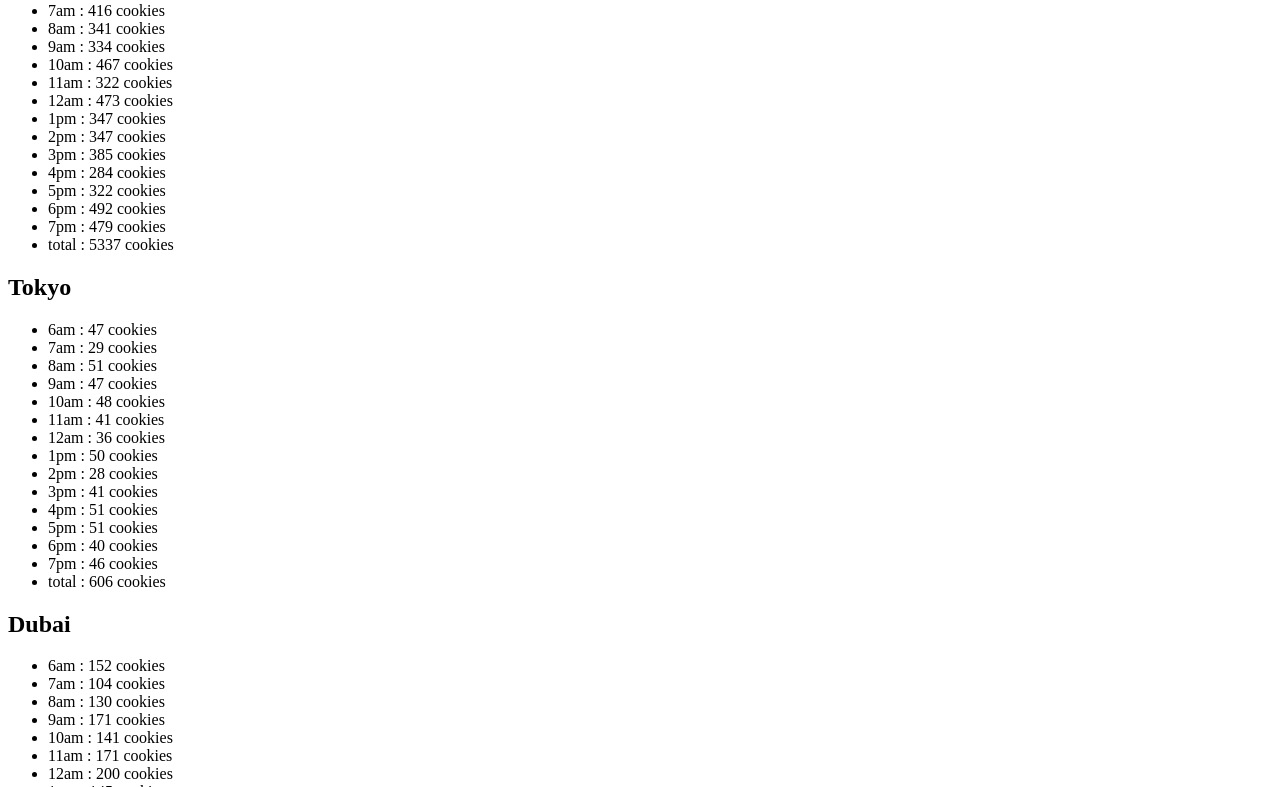
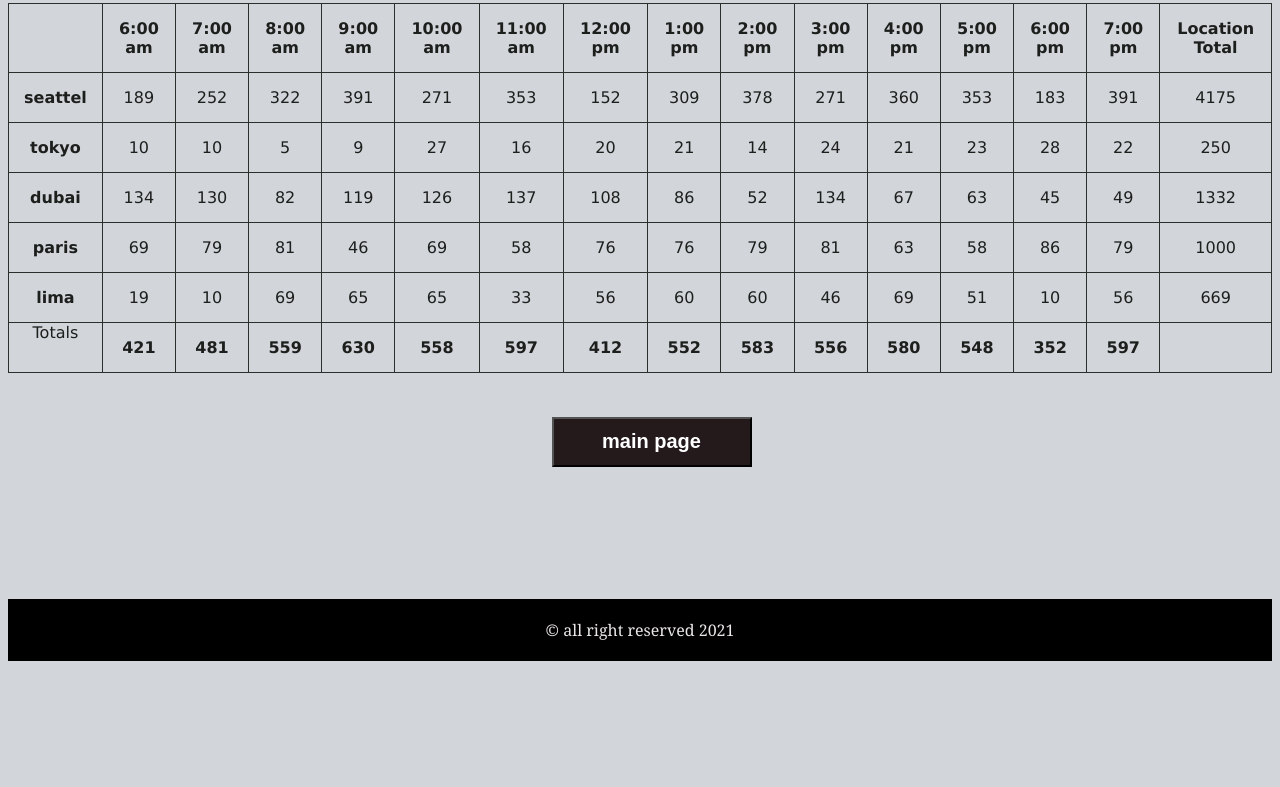
Before and after one commit to mohammadezzat93/cookie-stand, a plain HTML site: page sales.html in a window 1280 px wide. Shown: the part 83-870 px from the top of the page. After the commit the page ends 800 px from the top, so only its background shows below. Drawn offline with Linux system fonts and the light colour scheme.

Commit message:
Add a constructor function

```diff
--- /dev/null
+++ b/CSS/style.css
@@ -0,0 +1,48 @@
+body {
+    font-family: 'Georgia', serif;
+    background-color:rgb(210, 214, 219);
+    color: rgb(29, 31, 29);
+}
+
+h1 {
+    text-align: center;
+}
+
+table,tr,th,td {
+    border: 1px solid rgb(44, 46, 44);
+    border-collapse: collapse;
+    padding: 15px;
+    text-align: center;
+    font-family: 'Verdana', sans-serif;
+  }
+
+  #btn{
+    width: 200px;
+    height: 50px;
+    background-color: rgb(36, 26, 28);
+    color: white;
+    font-weight: bold;
+    font-size: 20px;
+    text-align: center;
+    margin-left: 43%;
+}
+
+#div1 {
+    position: fixed;
+    left: 40%;
+    top: 200px;
+}
+
+.logo{
+    margin-left: 680px;
+
+}
+
+#foot{
+    position: relative;
+    text-align: center;
+    color: rgb(235, 231, 231) ;
+    background-color: black;
+    padding: 20px;
+    bottom: -110px;
+}
--- /dev/null
+++ b/JS/app.js
@@ -0,0 +1,130 @@
+'use strict';
+
+//Global Variable - Store hours
+
+let hours = ['6:00 am', '7:00 am', '8:00 am', '9:00 am', '10:00 am', '11:00 am', '12:00 pm', '1:00 pm', '2:00 pm', '3:00 pm', '4:00 pm', '5:00 pm', '6:00 pm', '7:00 pm'];
+
+//Global Variable - Store Locations Array
+let storeLocations = [];
+
+//Get Sales Data Table from sales.html
+let salmonTable = document.getElementById('salmonTable');
+
+//Store constructor
+function Store(name, minCustomers, maxCustomers, avgCookies) {
+
+  //Properties
+  this.name = name;
+  this.minCustomers = minCustomers;
+  this.maxCustomers = maxCustomers;
+  this.avgCookies = avgCookies;
+
+  //Arrays
+  this.averageCustomersPerHour = [];
+  this.averageCookiesPerHour = [];
+  this.totalCookiesPerDay = 0;
+
+  //Methods
+  this.numOfCustomersPerHour();
+  this.cookiesPerCustomer();
+
+  //Push the created instance to the storeLocations array
+  storeLocations.push(this);
+}
+
+Store.prototype.numOfCustomersPerHour = function () {
+  for (let i = 0; i < hours.length; i++) {
+    let singleHourCustomers = Math.floor(Math.random() * (this.maxCustomers - this.minCustomers + 1)) + this.minCustomers;
+    this.averageCustomersPerHour.push(singleHourCustomers);
+  }
+};
+
+Store.prototype.cookiesPerCustomer = function () {
+  for (let i = 0; i < hours.length; i++) {
+    let singleHourCookies = Math.ceil(this.averageCustomersPerHour[i] * this.avgCookies);
+    this.averageCookiesPerHour.push(singleHourCookies);
+    this.totalCookiesPerDay += singleHourCookies;
+  }
+};
+
+Store.prototype.render = function () {
+
+  let trRowName = document.createElement('tr');
+  let tdStore = document.createElement('th');
+  tdStore.textContent = this.name;
+  trRowName.appendChild(tdStore);
+
+  for (let i = 0; i < this.averageCookiesPerHour.length; i++) {
+    let tdCell = document.createElement('td');
+    tdCell.textContent = this.averageCookiesPerHour[i];
+    trRowName.appendChild(tdCell);
+  }
+
+  let tdTotal = document.createElement('td');
+  tdTotal.textContent = this.totalCookiesPerDay;
+  trRowName.appendChild(tdTotal);
+  salmonTable.appendChild(trRowName);
+};
+
+//Table creation functions
+
+function makeHeaderRow() {
+  let tableRow = document.createElement('tr');
+  let thElement = document.createElement('th');
+  thElement.textContent = '';
+  salmonTable.appendChild(tableRow);  //  <table></table>
+  tableRow.appendChild(thElement);
+
+  for (let i = 0; i < hours.length; i++) {
+    thElement = document.createElement('th');
+    thElement.textContent = hours[i];
+    tableRow.appendChild(thElement);
+    // console.log(thElement);
+  }
+  thElement = document.createElement('th');
+  thElement.textContent = 'Location Total';
+  tableRow.appendChild(thElement);
+  console.log(salmonTable);
+  salmonTable.appendChild(tableRow);
+}
+
+
+function renderAllStores() {
+  for (let i = 0; i < storeLocations.length; i++) {
+    storeLocations[i].render();
+  }
+}
+
+
+function makeFooterRow() {
+  let tableRow = document.createElement('tr');
+  tableRow.textContent = 'Totals';
+  salmonTable.appendChild(tableRow);
+
+  let b_Total = 0;
+  for (let i = 0; i < hours.length; i++) {
+    let hourlyTotal = 0;
+    for (let j = 0; j < storeLocations.length; j++) {
+      hourlyTotal = hourlyTotal + storeLocations[j].averageCookiesPerHour[i];
+      b_Total += storeLocations[j].averageCookiesPerHour[i];
+    }
+
+    let tdElement = document.createElement('th');
+    tdElement.textContent = hourlyTotal;
+    tableRow.appendChild(tdElement);
+  }
+  // tdElement = document.createElement('td');
+  // tdElement.textContent = b_Total;
+  // tableRow.appendChild(tdElement);
+}
+
+new Store('seattel', 23, 65, 6.3);
+new Store('tokyo', 3, 24, 1.2);
+new Store('dubai', 11, 38, 3.7);
+new Store('paris', 20, 38, 2.3);
+new Store('lima', 2, 16, 4.6);
+
+
+makeHeaderRow();
+renderAllStores();
+makeFooterRow();
--- a/app.js
+++ /dev/null
@@ -1,240 +0,0 @@
-
-'use strict';
-
-let workHours = ['6am', '7am', '8am', '9am', '10am', '11am', '12am', '1pm', '2pm', '3pm', '4pm', '5pm', '6pm', '7pm'];
-
-function randomCust(minCustsPerHour, maxCustsPerHour){
-    return Math.floor(Math.random() * (maxCustsPerHour - minCustsPerHour + 1) + (maxCustsPerHour - minCustsPerHour));
-}
-
-//               ***********   Seattle   ***********
-
-let Seattle = {
-  name: 'Seattle',
-  minCustPerHour: 23,
-  maxCustPerHour: 65,
-  avgCookiesPerCust: 6.3,
-  calcCookiesPerHour: [],
-  calcAllCookies: 0,
-
-  calcCookiesPurchasePerHour: function () {
-    for (let i = 0; i < workHours.length; i++) {
-      let cookiesPerHour = Math.ceil(this.avgCookiesPerCust * randomCust(this.minCustPerHour, this.maxCustPerHour));
-      this.calcCookiesPerHour.push(cookiesPerHour);
-      this.calcAllCookies += cookiesPerHour;
-      console.log(`${workHours[i]}  :  ${cookiesPerHour} cookies`);
-    }
-  },
-
-  render: function () {
-    let parentElement = document.getElementById('sales');
-    let article = document.createElement('article');
-          parentElement.appendChild(article);
-
-    let h1=document.createElement('h1');
-        h1.textContent=this.name;
-        article.appendChild(h1);
-
-
-    let ul=document.createElement('ul');
-    article.appendChild(ul);
-    for (let a = 0; a < workHours.length; a++) {
-      let li = document.createElement('li');
-      ul.appendChild(li);
-      li.textContent = `${workHours[a]}  :  ${this.calcCookiesPerHour[a]} cookies`;
-    }
-
-    let li1 = document.createElement('li');
-    li1.textContent =`total : ${this.calcAllCookies} cookies`;
-    ul.appendChild(li1);
-  }
-};
-
-//               ***********   Tokyo   ***********
-
-let Tokyo = {
-  name: 'Tokyo',
-  minCustPerHour: 3,
-  maxCustPerHour: 24,
-  avgCookiesPerCust: 1.2,
-  calcCookiesPerHour: [],
-  calcAllCookies: 0,
-
-  calcCookiesPurchasePerHour: function () {
-    for (let i = 0; i < workHours.length; i++) {
-      let cookiesPerHour = Math.ceil(this.avgCookiesPerCust * randomCust(this.minCustPerHour, this.maxCustPerHour));
-      this.calcCookiesPerHour.push(cookiesPerHour);
-      this.calcAllCookies += cookiesPerHour;
-      console.log(`${workHours[i]}  :  ${cookiesPerHour}`);
-    }
-  },
-
-  render: function () {
-    let parentElement=document.getElementById('sales');
-    let article=document.createElement('article');
-    parentElement.appendChild(article);
-
-    let h1=document.createElement('h1');
-    h1.textContent=this.name;
-    article.appendChild(h1);
-
-    let ul=document.createElement('ul');
-    article.appendChild(ul);
-
-    for (let a = 0; a < workHours.length; a++) {
-      let li = document.createElement('li');
-      ul.appendChild(li);
-      li.textContent = `${workHours[a]}  :  ${this.calcCookiesPerHour[a]} cookies`;
-    }
-
-    let li1=document.createElement('li');
-    li1.textContent=`total : ${this.calcAllCookies} cookies`;
-    ul.appendChild(li1);
-
-  }
-};
-
-//               ***********   Dubai   ***********
-
-let Dubai = {
-  name: 'Dubai',
-  minCustPerHour: 11,
-  maxCustPerHour: 38,
-  avgCookiesPerCust: 3.7,
-  calcCookiesPerHour: [],
-  calcAllCookies: 0,
-
-  calcCookiesPurchasePerHour: function () {
-    for (let i = 0; i < workHours.length; i++) {
-      let cookiesPerHour = Math.ceil(this.avgCookiesPerCust * randomCust(this.minCustPerHour, this.maxCustPerHour));
-      this.calcCookiesPerHour.push(cookiesPerHour);
-      this.calcAllCookies += cookiesPerHour;
-      console.log(`${workHours[i]}  :  ${cookiesPerHour}`);
-    }
-  },
-
-  render: function () {
-    let parentElement=document.getElementById('sales');
-    let article=document.createElement('article');
-    parentElement.appendChild(article);
-
-    let h1=document.createElement('h1');
-    h1.textContent=this.name;
-    article.appendChild(h1);
-
-    let ul=document.createElement('ul');
-    article.appendChild(ul);
-
-    for (let a = 0; a < workHours.length; a++) {
-      let li = document.createElement('li');
-      ul.appendChild(li);
-      li.textContent = `${workHours[a]}  :  ${this.calcCookiesPerHour[a]} cookies`;
-    }
-
-    let li1=document.createElement('li');
-    li1.textContent=`total : ${this.calcAllCookies} cookies`;
-    ul.appendChild(li1);
-
-  }
-};
-
-//               ***********   Paris   ***********
-
-
-let Paris = {
-  name: 'Paris',
-  minCustPerHour: 23,
-  maxCustPerHour: 65,
-  avgCookiesPerCust: 6.3,
-  calcCookiesPerHour: [],
-  calcAllCookies: 0,
-
-  calcCookiesPurchasePerHour: function () {
-    for (let i = 0; i < workHours.length; i++) {
-      let cookiesPerHour = Math.ceil(this.avgCookiesPerCust * randomCust(this.minCustPerHour, this.maxCustPerHour));
-      this.calcCookiesPerHour.push(cookiesPerHour);
-      this.calcAllCookies += cookiesPerHour;
-      console.log(`${workHours[i]}  :  ${cookiesPerHour}`);
-    }
-  },
-
-  render: function () {
-    let parentElement=document.getElementById('sales');
-    let article=document.createElement('article');
-    parentElement.appendChild(article);
-
-    let h1=document.createElement('h1');
-    h1.textContent=this.name;
-    article.appendChild(h1);
-
-    let ul=document.createElement('ul');
-    article.appendChild(ul);
-
-    for (let a = 0; a < workHours.length; a++) {
-      let li = document.createElement('li');
-      ul.appendChild(li);
-      li.textContent = `${workHours[a]}  :  ${this.calcCookiesPerHour[a]} cookies`;
-    }
-
-    let li1=document.createElement('li');
-    li1.textContent=`total : ${this.calcAllCookies} cookies`;
-    ul.appendChild(li1);
-
-  }
-};
-
-//               ***********   Lima   ***********
-
-
-let Lima = {
-  name: 'Lima',
-  minCustPerHour: 23,
-  maxCustPerHour: 65,
-  avgCookiesPerCust: 6.3,
-  calcCookiesPerHour: [],
-  calcAllCookies: 0,
-
-  calcCookiesPurchasePerHour: function () {
-    for (let i = 0; i < workHours.length; i++) {
-      let cookiesPerHour = Math.ceil(this.avgCookiesPerCust * randomCust(this.minCustPerHour, this.maxCustPerHour));
-      this.calcCookiesPerHour.push(cookiesPerHour);
-      this.calcAllCookies += cookiesPerHour;
-      console.log(`${workHours[i]}  :  ${cookiesPerHour}`);
-
-    }
-  },
-  render: function () {
-    let parentElement=document.getElementById('sales');
-    let article=document.createElement('article');
-    parentElement.appendChild(article);
-
-    let h1=document.createElement('h1');
-    h1.textContent=this.name;
-    article.appendChild(h1);
-
-    let ul=document.createElement('ul');
-    article.appendChild(ul);
-
-    for (let a = 0; a < workHours.length; a++) {
-      let li = document.createElement('li');
-      ul.appendChild(li);
-      li.textContent = `${workHours[a]}  :  ${this.calcCookiesPerHour[a]} cookies`;
-    }
-
-    let li1=document.createElement('li');
-    li1.textContent=`total : ${this.calcAllCookies} cookies`;
-    ul.appendChild(li1);
-
-  }
-};
-
-Seattle.calcCookiesPurchasePerHour();
-Seattle.render();
-Tokyo.calcCookiesPurchasePerHour();
-Tokyo.render();
-Dubai.calcCookiesPurchasePerHour();
-Dubai.render();
-Paris.calcCookiesPurchasePerHour();
-Paris.render();
-Lima.calcCookiesPurchasePerHour();
-Lima.render();
--- a/sales.html
+++ b/sales.html
@@ -6,27 +6,38 @@
     <meta http-equiv="X-UA-Compatible" content="IE=edge">
     <meta name="viewport" content="width=device-width, initial-scale=1.0">
     <title> Sales Page </title>
-    <link rel="stylesheet" href="style.css">
+
+    <link rel="preconnect" href="https://fonts.googleapis.com">
+    <link rel="preconnect" href="https://fonts.gstatic.com" crossorigin>
+    <link href="https://fonts.googleapis.com/css2?family=Lato&display=swap" rel="stylesheet">
+    <link rel="stylesheet" href="CSS/style.css">
 
 </head>
 
 <body>
     <header>
-
-    </header>
+       </header>
 
     <main>
 
         <div id="sales"> </div>
 
-    </main>
-    <footer>
+        <h1>This some information about sales </h1>
 
+                <table id="salmonTable"> </table>
 
+    </main><br><br>
+
+    <a href="index.html">
+        <button id="btn" > main page </button></a><br><br>
+
+    <footer id="foot">
+        &copy; all right reserved 2021
+
+        <script src="JS/app.js"></script>
     </footer>
 
 
-    <script src="app.js"></script>
 </body>
 
 </html>
```
Also changed, not shown: index.html (+18 -3 lines), .eslintrc.json (added), style.css (deleted), 1 other file.
